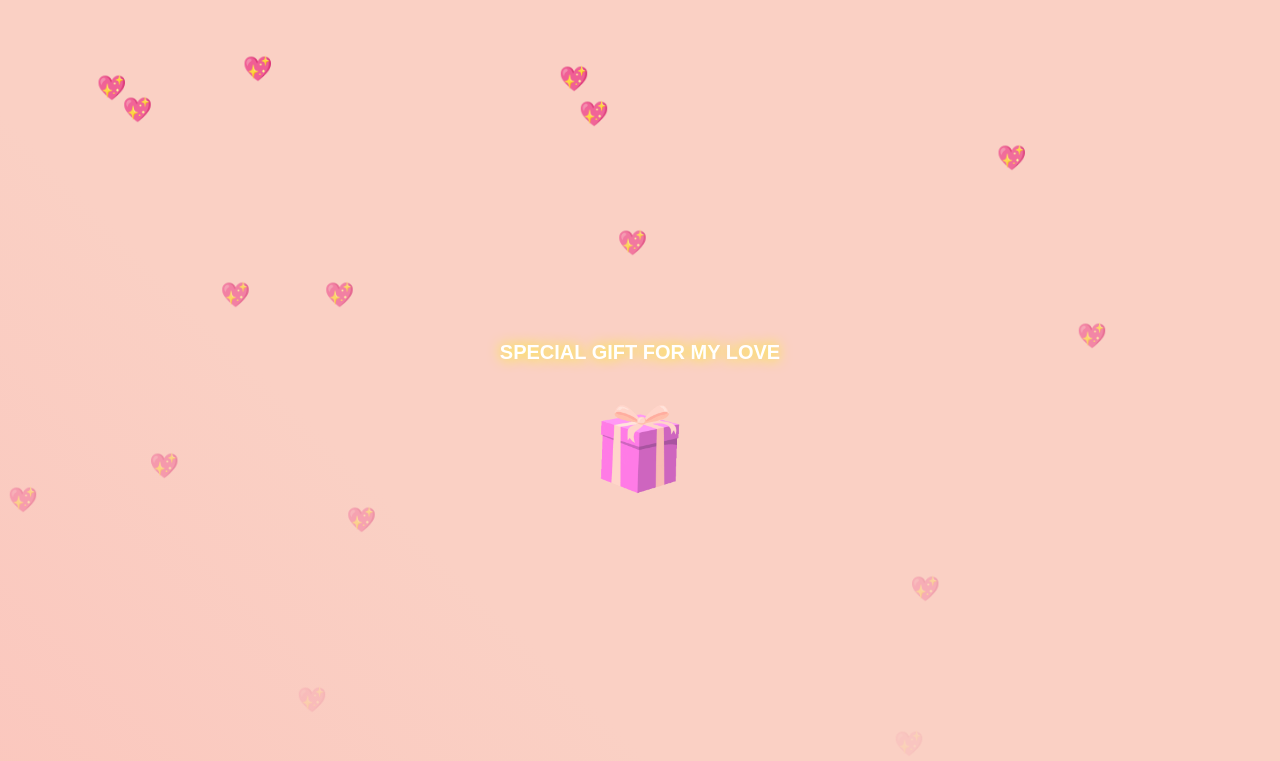
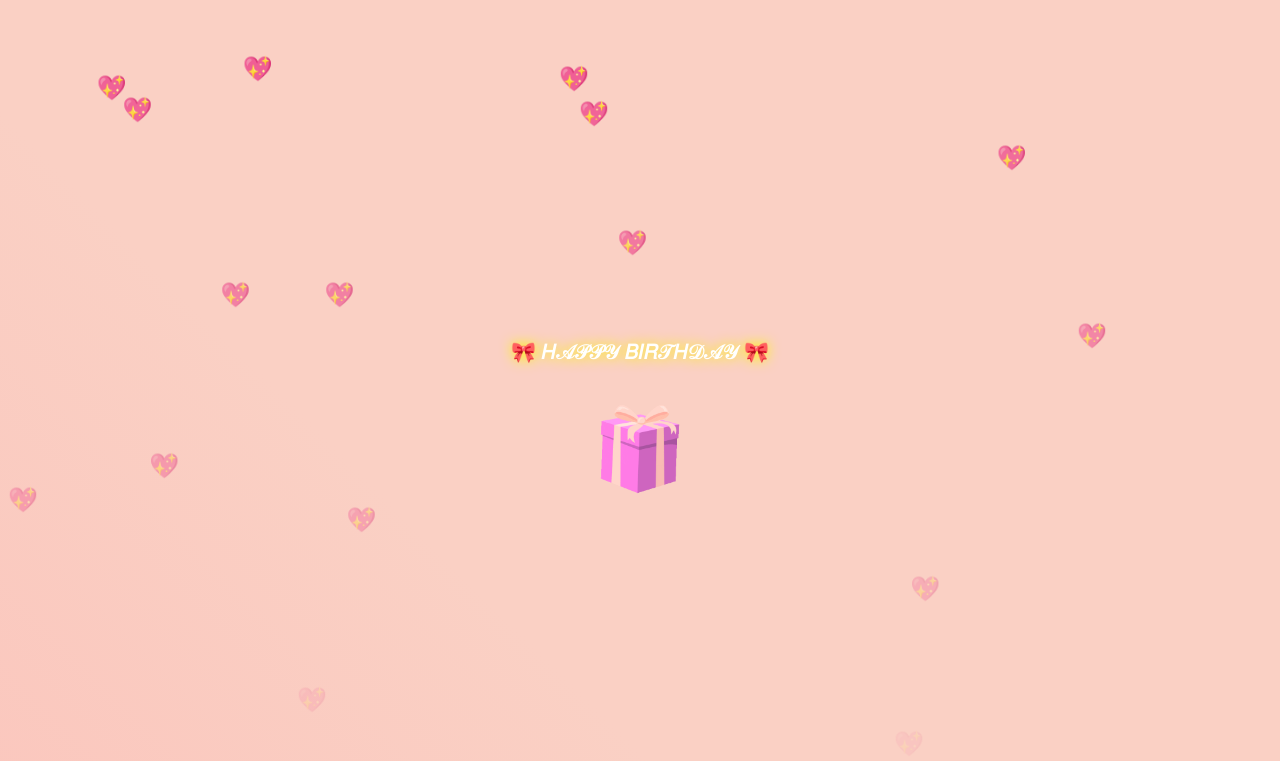
Before and after one commit to para-mi-reina/special-gift-for-you, a plain HTML site: page index.html in a window 1280 px wide. Drawn offline with Linux system fonts and the light colour scheme.

Commit message:
Update index.html

```diff
--- a/index.html
+++ b/index.html
@@ -9,7 +9,7 @@
 <body>
 
     <div class="gift-container" onclick="openGift()">
-        <p class="gift-text">SPECIAL GIFT FOR MY LOVE</p>
+        <p class="gift-text">🎀  𝐻𝒜𝒫𝒫𝒴 𝐵𝐼𝑅𝒯𝐻𝒟𝒜𝒴  🎀</p>
         <img id="gift-box" src="Gift Box Sticker by Crowd Multiplier.gif" alt="Kotak Hadiah">
     </div>
 
```
